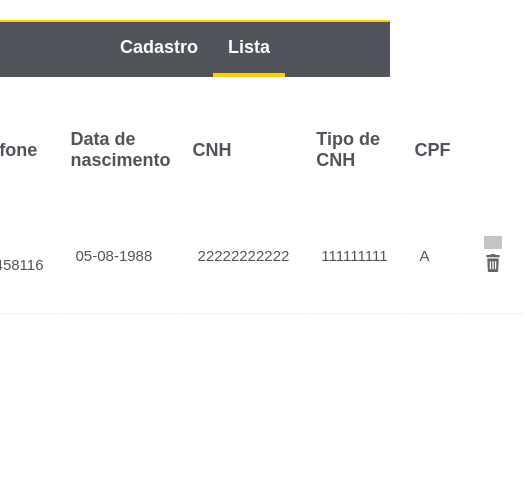
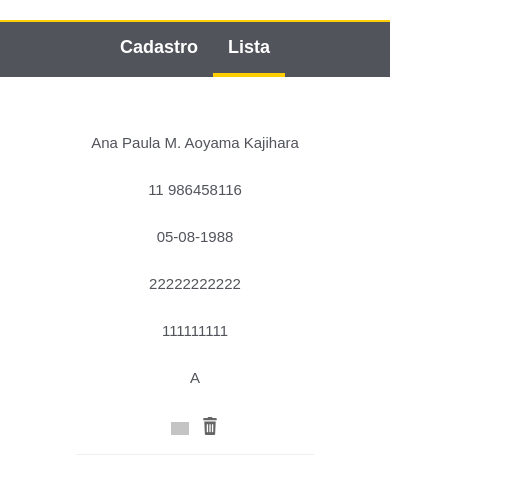
Before and after one commit to anapaulamak/truckpad-case, a React (Create React App) app: page / in a window 390 px wide. Both pictures are taken after a click on the item "Lista". Shown: the top 494 px of the page, 525 px wide, since content can reach past the window. Built offline with nearby package versions, Linux system fonts and the light colour scheme; grey boxes are pictures that could not be loaded; the HTML template or start-up script is replaced by a standard one.

Commit message:
add responsive layout

```diff
--- a/src/components/ListDrivers/ListDrivers.component.jsx
+++ b/src/components/ListDrivers/ListDrivers.component.jsx
@@ -11,9 +11,9 @@ export const DriverList = (props) => {
             <th>Nome</th>
             <th>Telefone</th>
             <th>Data de nascimento</th>
+            <th>CPF</th>
             <th>CNH</th>
             <th>Tipo de CNH</th>
-            <th>CPF</th>
           </tr>
         </thead>
         <tbody>
@@ -28,7 +28,7 @@ export const DriverList = (props) => {
                     <td>{ driverItem.driverCnh }</td>
                     <td>{ driverItem.driverCnhType }</td>
 
-                    <td>
+                    <td className="table-list-drivers-actions">
                       <button onClick={() => props.editDriver(driverItem) } className="btn-action">
                         <img src={ EditIcon } alt="Editar"></img>
                       </button>
--- a/src/components/ListDrivers/ListDrivers.styles.scss
+++ b/src/components/ListDrivers/ListDrivers.styles.scss
@@ -26,3 +26,22 @@
     }
   }
 }
+
+@media (max-width: 750px) {
+  .table-list-drivers {
+    thead {
+      display: none;
+    }
+    tbody tr{
+      display: flex;
+      flex-direction: column;
+      td{
+        border-bottom: none;
+        text-align: center;
+      }
+      .table-list-drivers-actions{
+        border-bottom: solid 1px #efefef;
+      }
+    }
+  }
+}
```
